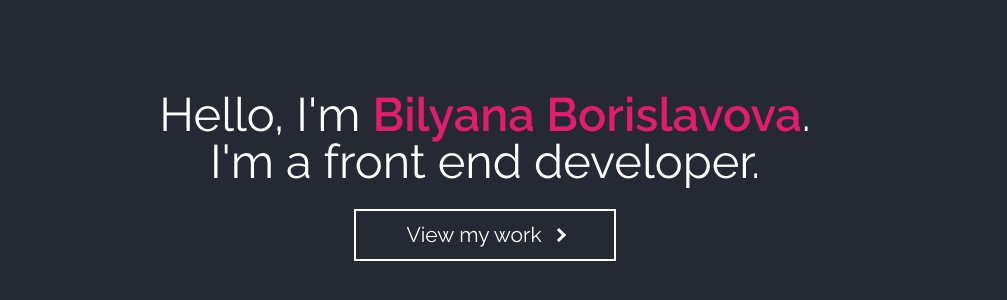
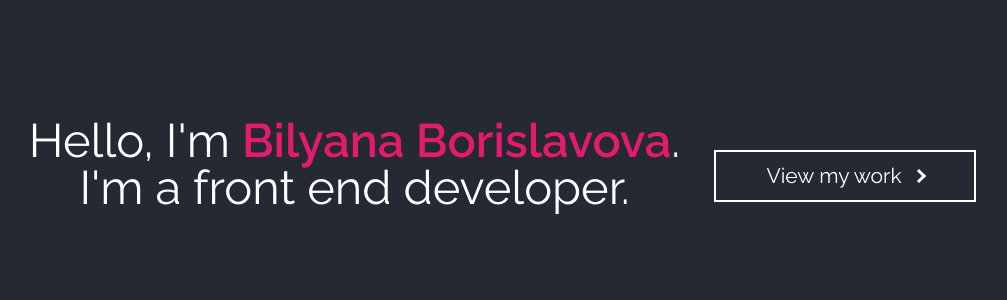
Before and after one commit to BilyanaBorislavova/portfolio, a React (Create React App) app: page / in a window 1280 px wide. Shown: the part 224-524 px from the top of the page, without its empty margins (155-1162 px from the left). Built offline with nearby package versions, Linux system fonts and the light colour scheme.

Commit message:
Removed unnecessary prop from mixin

```diff
--- a/src/styles/tools/mixins.scss
+++ b/src/styles/tools/mixins.scss
@@ -1,6 +1,5 @@
 @mixin display-flex-with-centered-items {
     display: flex;
-    flex-flow: column;
     justify-content: center;
     align-items: center;
 }
```
